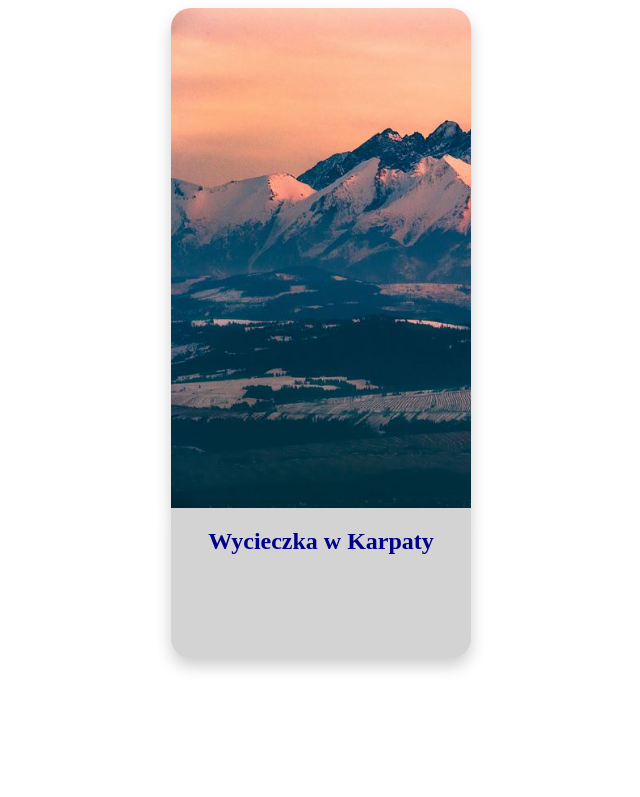
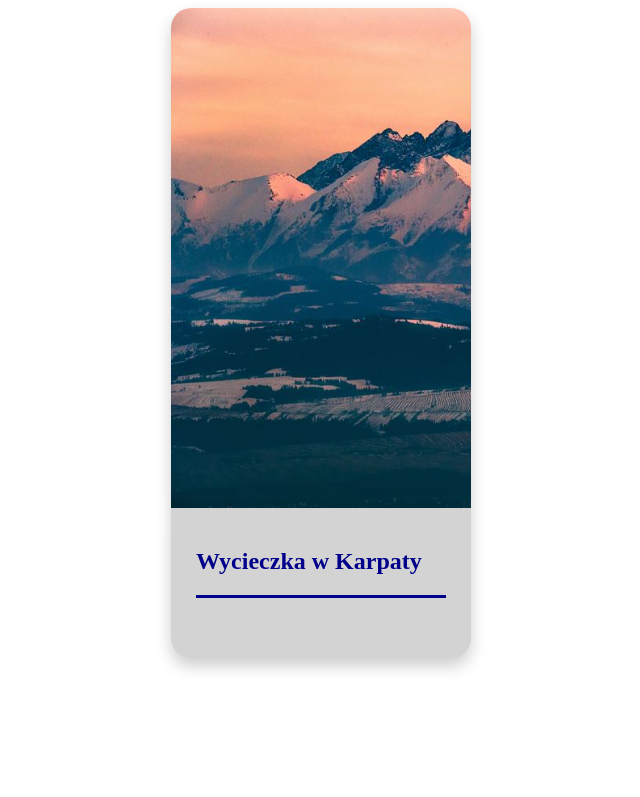
Before and after one commit to mwojtacha/CSS-Card, a PHP site: page / in a window 1280 px wide. Shown: the top 797 px of the page, without its empty margins (319-959 px from the left). Run offline with PHP 8.4, Linux system fonts and the light colour scheme.

Commit message:
Add files via upload

```diff
--- a/index.html
+++ b/index.html
@@ -6,14 +6,17 @@
     <div class="cont">
     <div class="card1">
       <div class="card">
-        <h2>Wycieczka w Karpaty</h2>
+        <div class="gorny">
+          <h2>Wycieczka w Karpaty</h2>
+        <div class="linia"></div>
+        </div>
         <div class="ukryty">
           <div class="kwadraty">
-          <div class="kwadrat1"><h2>200zł</h2></div>
-          <div class="kwadrat2"><h2>KUP TERAZ</h2></div>
+          <div class="kwadrat a"><h2>200zł</h2></div>
+          <div class="kwadrat b"><h2>KUP TERAZ</h2></div>
           </div>
           <div class="tekstowy">
-            <p>Wiadomości o Tatrach i innych górach, oraz o szczegółach wycieczki.</p>
+            <p class="wiado">Wiadomości o Tatrach i innych górach, oraz o szczegółach wycieczki.</p>
           </div>
         </div>
       </div>
--- a/style.css
+++ b/style.css
@@ -31,11 +31,42 @@
     box-shadow: 0 8px 16px 0 rgba(0,0,0,0.2);
     display: flex;
     justify-content: center;
+    align-items: center;
+    overflow: hidden;
+}
+.gorny{
+  position: absolute;
+  top: 20px;
+  color: darkblue;
+}
+.linia{
+  background: darkblue;
+  height: 3px;
+  width: 250px;
+}
+.wiado{
+  margin: 20px;
 }
 .ukryty{
   display: none;
   position: absolute;
-  top: 300px;
+  top: 200px;
+}
+.kwadraty{
+  display: flex;
+  justify-content: center;
+  align-items: center;
+  flex-direction: row;
+  justify-content: space-around;
+}
+.kwadrat{
+  height: 90px;
+  width: 90px;
+  background: lightskyblue;
+  border-radius: 10px 10px 10px 10px;
+  display: flex;
+  justify-content: center;
+  align-items: center;
 }
 .card:hover {
     animation: animacja 1s 1;
```
